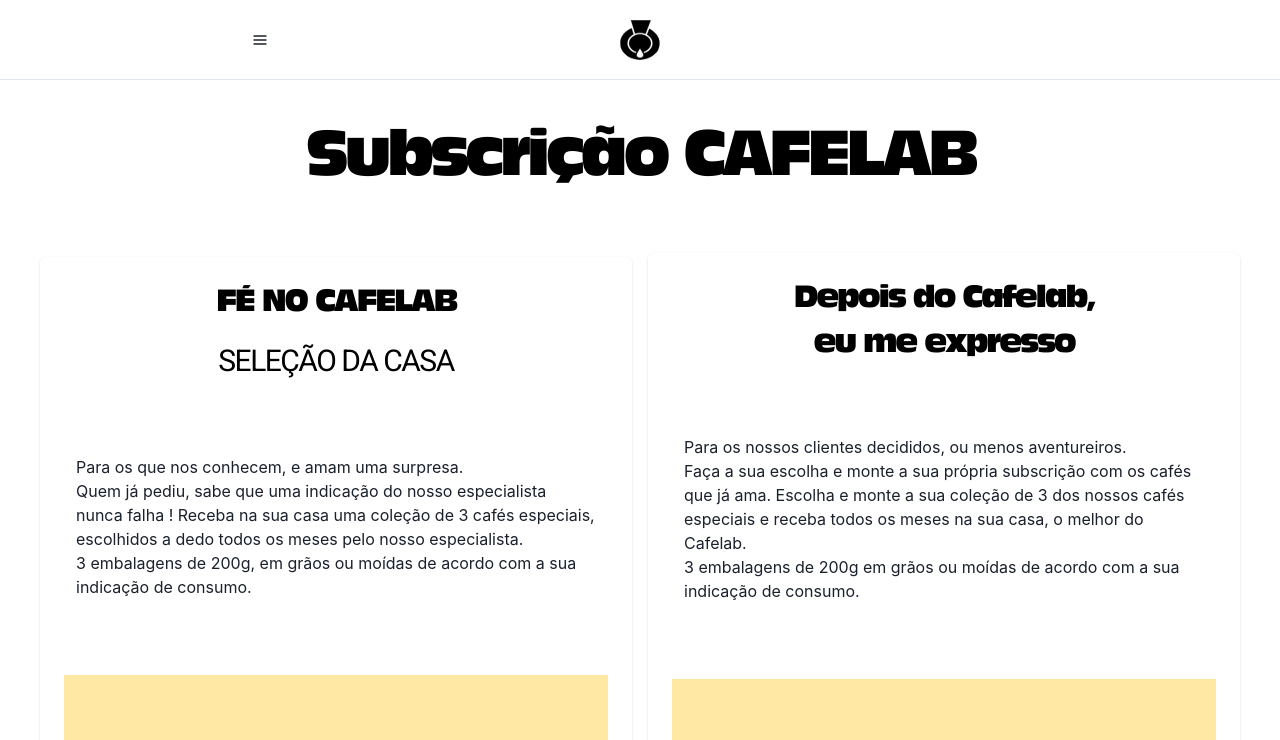
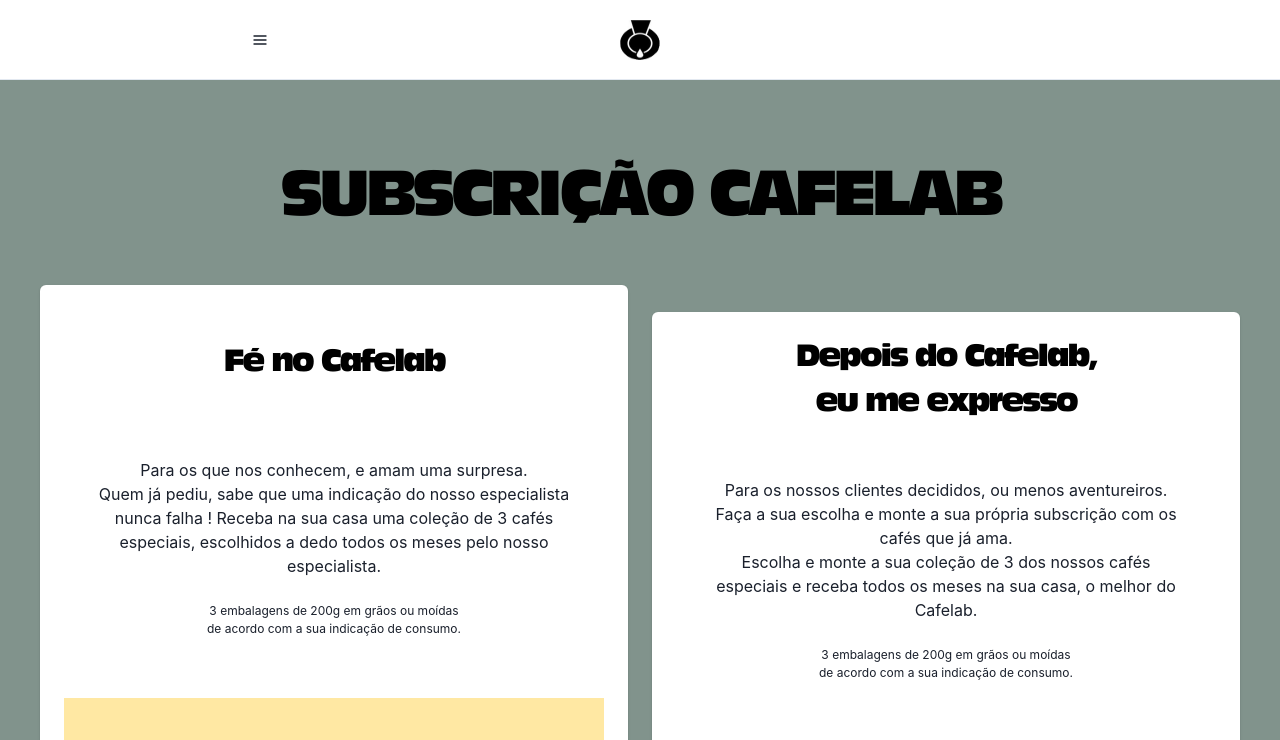
Before and after one commit to bfrpaulondev/cafelab-FE-1, a React (Vite) app: page /subscricao in a window 1280 px wide. Shown: the top 740 px of the page. Built offline with nearby package versions, Linux system fonts and the light colour scheme; some icons are missing; a web font is replaced by a local one.

Commit message:
bg color

```diff
--- a/src/Home.jsx
+++ b/src/Home.jsx
@@ -109,8 +109,8 @@
                                 <Text className="font-oliveAntique text-center mb-5" fontSize={fontSizeMenu}>CAFELAB</Text>
 
 
-                                <Box width="100%" height="100%" display="flex" justifyContent="center" alignItems="center">
-                                    <Image src="/assets/summerdinrk.jpeg" alt="terrace" objectFit="fill" width="100%" height="100%"/>
+                                <Box width="100%" height="80%"  minHeight={"500px"} display="flex" justifyContent="center" alignItems="center">
+                                    <Image src="/assets/summerdinrk.jpeg" alt="terrace" boxSize={sectWidth}  objectFit="fill" />
                                 </Box>
                                 <Stack justify="flex-end" maxWidth="100%" mt={sectionPadding}>
                                     <Text className="font-oliveAntique text-center" fontSize={"xl"}>Drinks refrescantes para o verão</Text>
--- a/src/components/events/Agenda.jsx
+++ b/src/components/events/Agenda.jsx
@@ -80,6 +80,7 @@
 
     return (
         <SidebarWithHeader>
+            <Stack backgroundColor={"#556560"}>
             <Stack className={"agenda-header"} align={"center"}>
                 <Text className={"cafelab"} fontSize="6xl">
                     Acompanhe nossos eventos</Text>
@@ -95,6 +96,7 @@
                     </WrapItem>
                 ))}
             </Wrap>
+            </Stack>
         </SidebarWithHeader>
     )
 }
--- a/src/components/events/EventCard.jsx
+++ b/src/components/events/EventCard.jsx
@@ -27,7 +27,6 @@
     return (
         <Center py={6}>
             <Box
-                maxW={'300px'}
                 minW={'300px'}
                 w={'full'}
                 m={2}
--- a/src/components/products/Boutique.jsx
+++ b/src/components/products/Boutique.jsx
@@ -10,6 +10,8 @@
 export default function Boutique() {
     return (
         <SidebarWithHeader>
+
+            <Stack backgroundColor={"#81938c"} p={10}>
             <div>
                 <div className="p-3 max-w-7xl m-auto">
                     <ProductDetails>
@@ -20,6 +22,7 @@
                 <OurPicks>
                 </OurPicks>
             </Stack>
+            </Stack>
         </SidebarWithHeader>
     );
 }
--- a/src/components/shared/SideBar.jsx
+++ b/src/components/shared/SideBar.jsx
@@ -37,7 +37,7 @@
     {name: 'Home', route: '/', icon: FiHome},
     {name: 'Subscrição', route: '/subscricao', icon: FiPackage},
     {name: 'Boutique', route: '/boutique', icon: MdCoffee},
-    {name: 'Agenda', route: '/events', icon: FiCalendar},
+    {name: 'Agenda', route: '/agenda', icon: FiCalendar},
     //{name: 'Customers', route: '/dashboard/customers', icon: FiUsers},
     {name: 'Contacts', route: '/contacts', icon: GrContact},
     //{name: 'Dashboard', route: '/dashboard', icon: MdAutoGraph},
--- a/src/components/subscricao/Subscricao.jsx
+++ b/src/components/subscricao/Subscricao.jsx
@@ -1,5 +1,5 @@
 import SidebarWithHeader from "../shared/SideBar.jsx";
-import {Box, Button, Card, CardBody, CardHeader, CardFooter, Flex, Heading, IconButton, Image, Stack, Text, useBreakpointValue} from "@chakra-ui/react";
+import {Box, Button, Card, CardBody, CardFooter, CardHeader, Flex, Image, Stack, Text, useBreakpointValue} from "@chakra-ui/react";
 import {FaHandshake} from "react-icons/all.js";
 
 const Subscricao = () => {
@@ -10,35 +10,38 @@
 
     return (
         <SidebarWithHeader>
-            <Stack justify="flex-start" align="center" mt={6} spacing="24px">
+            <Stack backgroundColor={"#81938c"} p={10}>
+                <Stack justify="flex-start" align="center" my={6} spacing="24px">
                     <Text className="font-oliveAntique" align="center" fontWeight="extrabold" fontSize={fontSize} letterSpacing="-0.08em" color="#000000">
-                    Subscrição CAFELAB
+                        SUBSCRIÇÃO CAFELAB
                     </Text>
                 </Stack>
-            <Stack direction={["column", 'row']} m={10} spacing="4" align="center" justify="space-between">
+                <Stack direction={["column", 'row']} spacing="6" align="center" justify="space-between">
                     <Stack spacing={stackSpacing} width={sectWidth}>
-                    <Card height="100%">
+                        <Card height="100%"
+                              backgroundColor={"#FFFFFF"}>
                             <CardHeader align={"center"}>
+                                <Box my={8}>
+                                </Box>
                                 <Stack justify="flex-start" align="center" fontSize={"3xl"} spacing="0px">
-                                <Text className="font-oliveAntique" fontWeight="extrabold" letterSpacing="-0.08em" color="#000000">
-                                    FÉ NO CAFELAB
-                                </Text>
-                                <Text fontFamily="Roboto" fontWeight="regular" letterSpacing="tighter" color="#FFFFFF"
-                                      textAlign="center" mx={4}>
-                                    <Box as="span" color="#000000">
-                                        SELEÇÃO DA CASA
-                                    </Box>
+                                    <Text className="font-oliveAntique" textAlign={"center"} fontWeight="extrabold" letterSpacing="-0.08em" color="#000000">
+                                        Fé no Cafelab
                                     </Text>
                                 </Stack>
                             </CardHeader>
-                        <CardBody m={4}>
-                            <Text>
+                            <CardBody mx={4}>
+                                <Box my={5}>
+                                </Box>
+                                <Text align="center">
                                     Para os que nos conhecem, e amam uma surpresa.
                                     <br/>
                                     Quem já pediu, sabe que uma indicação do nosso especialista nunca falha !
                                     Receba na sua casa uma coleção de 3 cafés especiais, escolhidos a dedo todos os meses pelo nosso especialista.
                                     <br/>
-                                3 embalagens de 200g, em grãos ou moídas de acordo com a sua indicação de consumo.
+
+                                </Text>
+                                <Text align="center" fontSize={"xs"} mt={6}>
+                                    3 embalagens de 200g em grãos ou moídas<br/> de acordo com a sua indicação de consumo.
 
                                 </Text>
                             </CardBody>
@@ -60,8 +63,9 @@
                         </Card>
                     </Stack>
 
-                <Stack spacing={stackSpacing} width={sectWidth}>
-                    <Card height="100%">
+                    <Stack width={sectWidth}>
+                        <Card height="100%"
+                              backgroundColor={"#FFFFFF"}>
                             <CardHeader align={"center"}>
                                 <Stack justify="flex-start" align="center" fontSize={"3xl"} spacing="0px">
                                     <Text className="font-oliveAntique" fontWeight="extrabold" letterSpacing="-0.08em" color="#000000">
@@ -70,20 +74,27 @@
                                     </Text>
                                 </Stack>
                             </CardHeader>
-                        <CardBody m={4}>
-                            <Text>
+                            <CardBody mx={8}>
+                                <Text align="center">
                                     Para os nossos clientes decididos, ou menos aventureiros.
                                     <br/>
-                                Faça a sua escolha e monte a sua própria subscrição com os cafés que já ama.  Escolha e monte a sua coleção de 3 dos nossos cafés especiais e receba todos os meses na sua casa, o melhor do Cafelab.
+                                    Faça a sua escolha e monte a sua própria subscrição com os cafés que já ama.
                                     <br/>
-                                3 embalagens de 200g em grãos ou moídas de acordo com a sua indicação de consumo.
+                                    Escolha e monte a sua coleção de 3 dos nossos
+                                    cafés especiais e receba todos os meses na sua casa, o melhor do Cafelab.
+                                    <br/>
+                                </Text>
+                                <Text align="center" fontSize={"xs"} mt={6}>
+                                    3 embalagens de 200g em grãos ou moídas<br/> de acordo com a sua indicação de consumo.
                                 </Text>
                             </CardBody>
                             <Image
+                                alignSelf="center"
                                 objectFit='cover'
                                 src='assets/bundle.png'
                                 alt='Chakra UI'
                                 m={6}
+                                boxSize={"80%"}
                             />
 
                             <CardFooter alignSelf="center">
@@ -96,6 +107,8 @@
                             </CardFooter>
                         </Card>
                     </Stack>
+                </Stack>
+
 
             </Stack>
         </SidebarWithHeader>
```
Also changed, not shown: src/components/products/OurPicks.jsx (+7 -3 lines). Lines whose indentation alone changed are shown as unchanged.
